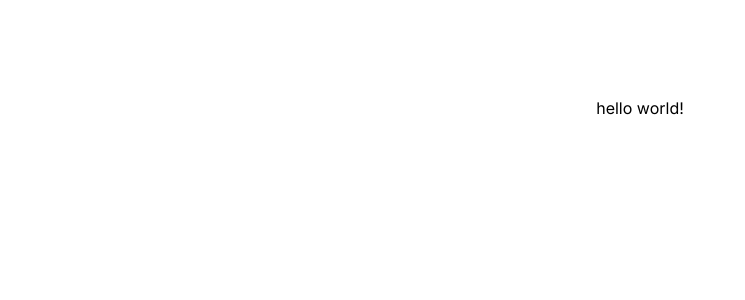
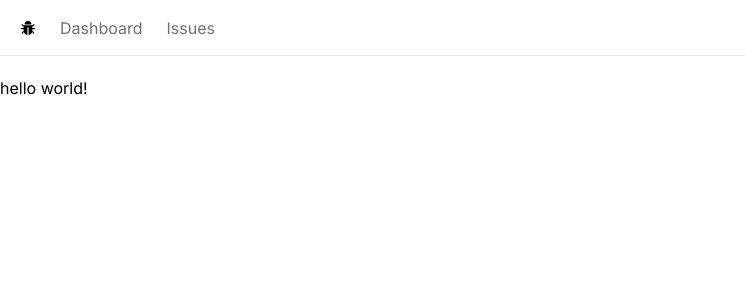
Before and after one commit to ashrafsayed2018/issue-tracker, a Next.js app: page / in a window 1280 px wide. Shown: the top 300 px of the page, without its empty margins (0-745 px from the left). Built offline with nearby package versions, Linux system fonts and the light colour scheme.

Commit message:
build the navbar

```diff
--- /dev/null
+++ b/app/NavBar.tsx
@@ -0,0 +1,26 @@
+import Link from "next/link"
+import {AiFillBug} from "react-icons/ai"
+
+const NavBar = () => {
+    const links = [
+        {label:"Dashboard",href:"/"},
+        {label:"Issues",href:"/issues"},
+    ]
+  return (
+    <nav className="flex space-x-6 border-b mb-5 px-5 h-14 items-center">
+        <Link href="/">
+            <AiFillBug/>
+        </Link>
+        <ul className="flex space-x-6">
+            {links.map(link => {
+               return  <li key={link.label}>
+                 <Link href={link.href} className="text-zinc-500 hover:text-zinc-800 transition-colors">{link.label}</Link>
+             </li>
+            })}
+
+        </ul>
+    </nav>
+  )
+}
+
+export default NavBar
--- a/app/layout.tsx
+++ b/app/layout.tsx
@@ -1,6 +1,7 @@
 import './globals.css'
 import type { Metadata } from 'next'
 import { Inter } from 'next/font/google'
+import NavBar from './NavBar'
 
 const inter = Inter({ subsets: ['latin'] })
 
@@ -16,7 +17,12 @@
 }) {
   return (
     <html lang="en">
-      <body className={inter.className}>{children}</body>
+      <body className={inter.className}>
+        <NavBar/>
+        <main>
+          {children}
+        </main>
+        </body>
     </html>
   )
 }
--- a/app/page.tsx
+++ b/app/page.tsx
@@ -1,7 +1,7 @@
 
 export default function Home() {
   return (
-    <main className="flex min-h-screen flex-col items-center justify-between p-24">
+    <main>
        hello world!
     </main>
   )
--- a/package.json
+++ b/package.json
@@ -19,6 +19,7 @@
     "postcss": "8.4.31",
     "react": "18.2.0",
     "react-dom": "18.2.0",
+    "react-icons": "^4.11.0",
     "tailwindcss": "3.3.5",
     "typescript": "5.2.2"
   }
```
Also changed, not shown: 1 other file (tests, documents, lock files or other folders).
